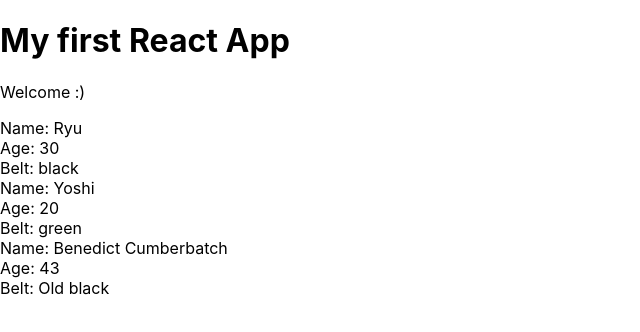
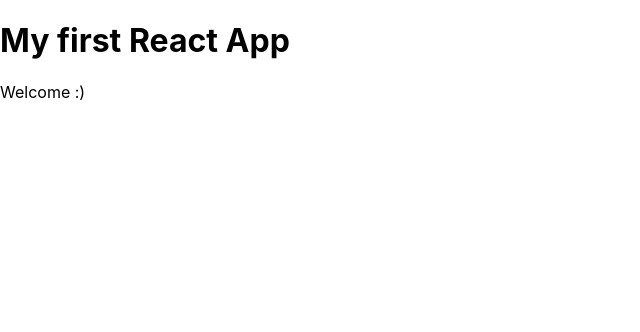
Before and after one commit to adrianplesniar/react-redux, a React (Create React App) app in the folder my-app/: page / in a window 1280 px wide. Shown: the top 332 px of the page, without its empty margins (0-640 px from the left). Built offline with nearby package versions, Linux system fonts and the light colour scheme.

Commit message:
#17 - Forms Revisited

```diff
--- a/my-app/src/Ninjas.js
+++ b/my-app/src/Ninjas.js
@@ -1,18 +1,31 @@
 import React, { Component } from 'react';
 
 const Ninjas = ({ninjas}) => {
-    const ninjaList = ninjas.map(ninja => {
-        return (
-            <div className="ninja" key={ninja.id}>
-                <div>Name: { ninja.name }</div>
-                <div>Age: { ninja.age }</div>
-                <div>Belt: { ninja.belt }</div>
-            </div>
-        )
-    })
+    // const ninjaList = ninjas.map(ninja => {
+        // if(ninja.age > 20){
+        //     return (
+        //         <div className="ninja" key={ninja.id}>
+        //             <div>Name: { ninja.name }</div>
+        //             <div>Age: { ninja.age }</div>
+        //             <div>Belt: { ninja.belt }</div>
+        //         </div>
+        //     )
+        // } else{
+        //     return null
+        // }
     return(
         <div className="ninja-list">
-            { ninjaList }
+            {
+                ninjas.map(ninja => {
+                    ninja.age > 20 ? (
+                        <div className="ninja" key={ninja.id}>
+                            <div>Name: { ninja.name }</div>
+                            <div>Age: { ninja.age }</div>
+                            <div>Belt: { ninja.belt }</div>
+                        </div>
+                    ) : null;
+                })
+            }
         </div>
     )
 }
```
